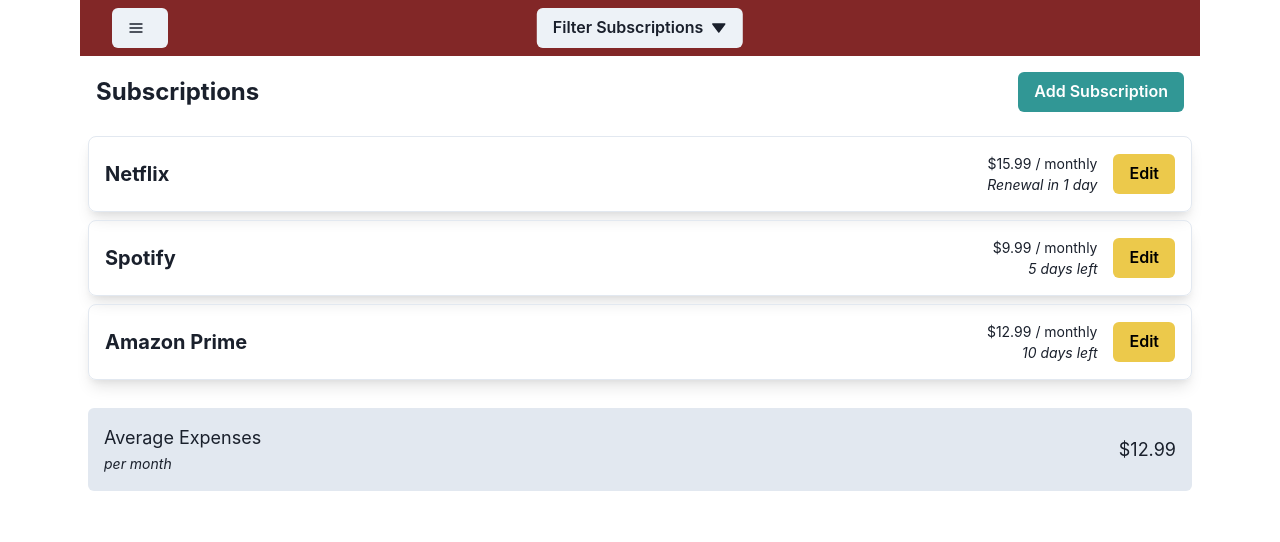
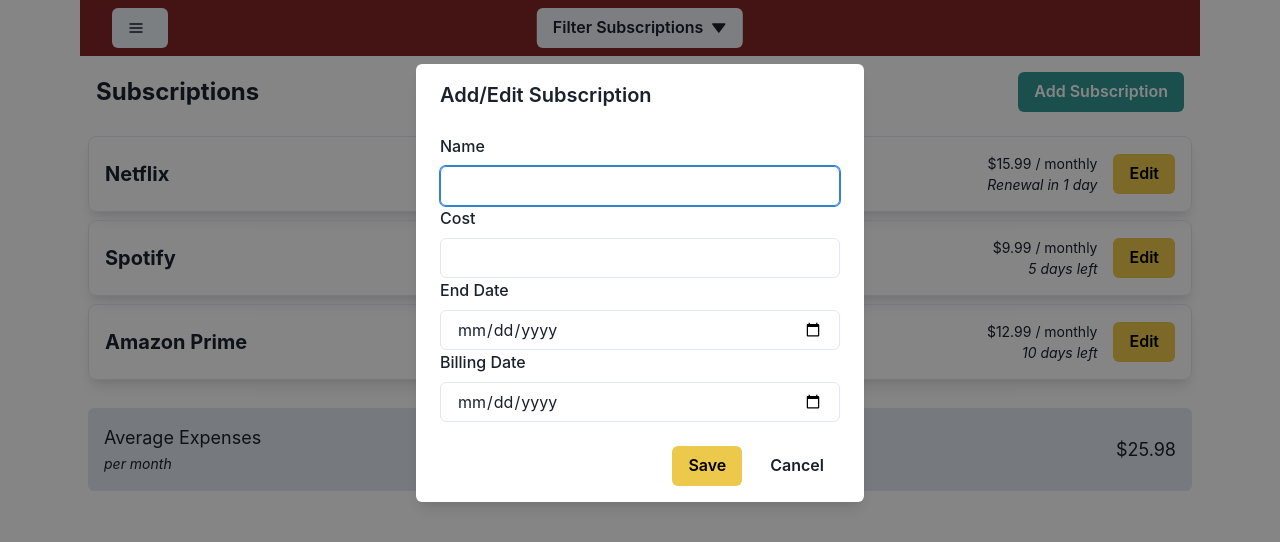
Before and after one commit to rollokd/OnTrial-Subscriptions-Tracker, a React (Vite) app in the folder ontrial/client/: page / in a window 1280 px wide. Both pictures are taken after a click on the button "Add Subscription". Shown: the top 542 px of the page. Built offline with nearby package versions, Linux system fonts and the light colour scheme.

Commit message:
feat: add / edit sub implemented. server init and dep installed

```diff
--- a/ontrial/client/src/components/AddEditSubscriptionForm.jsx
+++ b/ontrial/client/src/components/AddEditSubscriptionForm.jsx
@@ -0,0 +1,86 @@
+import { useEffect, useState } from "react";
+import {
+ Modal,
+ ModalOverlay,
+ ModalContent,
+ ModalHeader,
+ ModalFooter,
+ ModalBody,
+ Button,
+ FormControl,
+ FormLabel,
+ Input,
+} from '@chakra-ui/react'
+
+const AddEditSubscriptionForm = ({ isOpen, onClose, subscription}) => {
+ const [name, setName] = useState('');
+ const [cost, setCost] = useState('');
+ const [billingDate, setBillingDate] = useState('');
+ const [endDate, setEndDate] = useState('');
+
+ useEffect(()=> {
+  if (subscription){
+   setName(subscription.name);
+   setCost(subscription.cost.toString())
+   setBillingDate(subscription.billingDate);
+   setEndDate(subscription.endDate || '');
+  }else{
+   resetForm();
+  }
+ }, [subscription,isOpen]);
+
+   // Reset form fields to default
+  const resetForm = () => {
+    setName('');
+    setCost('');
+    setBillingDate('');
+    setEndDate('');
+  };
+
+ // func to handle the form submission
+ const handleSubmit = (e) => {
+  e.preventDefault();
+  const formData = { name, cost: parseFloat(cost), billingDate, endDate };
+  console.log(formData);
+  onClose();
+ };
+
+ return (
+  <Modal isOpen={isOpen} onClose={() => { onClose(); resetForm(); }}>
+   <ModalOverlay />
+   <ModalContent>
+    <ModalHeader>Add/Edit Subscription</ModalHeader>
+    <form onSubmit={handleSubmit}>
+     <ModalBody>
+      <FormControl>
+       <FormLabel>Name</FormLabel>
+       <Input value={name} onChange={(e)=>setName(e.target.value)}/>
+      </FormControl>
+      <FormControl>
+       <FormLabel>Cost</FormLabel>
+       <Input value={cost} onChange={(e)=>setCost(e.target.value)}/>
+      </FormControl>
+      <FormControl>
+       <FormLabel>End Date</FormLabel>
+       <Input type="date" value={endDate} onChange={(e)=>setEndDate(e.target.value)}/>
+      </FormControl>
+      <FormControl>
+       <FormLabel>Billing Date</FormLabel>
+       <Input type="date" value={billingDate} onChange={(e)=>setBillingDate(e.target.value)}/>
+      </FormControl>
+     </ModalBody>
+     <ModalFooter>
+      <Button colorScheme="yellow" mr={3} type="submit">
+       Save
+      </Button>
+      <Button variant="ghost" onClick={() => { onClose(); resetForm(); }}>
+       Cancel
+      </Button>
+     </ModalFooter>
+    </form>
+   </ModalContent>
+  </Modal>
+ )
+}
+
+export default AddEditSubscriptionForm;
--- a/ontrial/client/src/components/Dashboard.jsx
+++ b/ontrial/client/src/components/Dashboard.jsx
@@ -1,22 +1,41 @@
+import { useState } from 'react';
 import {Box, Flex, Button, Text} from '@chakra-ui/react'
 import SubscriptionList from './SubscriptionList';
 import mockSubscriptions from '../mockSubscriptions';
+import AddEditSubscriptionForm from './AddEditSubscriptionForm'
 
 const Dashboard = () => {
+  const [isFormOpen, setIsFormOpen] = useState(false);
+  const [currentSubscription, setCurrentSubscription] = useState(null);
+
+  const handleEdit = (subscription) => {
+    setCurrentSubscription(subscription);
+    setIsFormOpen(true);
+  };
+
+  const handleClose = () => {
+    setIsFormOpen(false);
+    setCurrentSubscription(null);
+  }
+
   // Calculate average costs per month
   const activeSubscriptions = mockSubscriptions.filter(sub => sub.status === 'Active');
   const totalCost = activeSubscriptions.reduce((acc, curr) => acc + curr.cost, 0);
-  const averageExpenses = activeSubscriptions.length > 0 ? (totalCost / activeSubscriptions.length).toFixed(2) : '0.00';
+  const averageExpenses = totalCost.toFixed(2);
 
 
   return (
     <Box>
       <Flex justifyContent="space-between" alignItems="center" p={4}>
         <Text fontSize="2xl" fontWeight="bold">Subscriptions</Text>
-        <Button colorScheme="teal" onClick={() => console.log('Add Subscription')}>Add Subscription</Button>
+        <Button colorScheme="teal" onClick={() => setIsFormOpen(true)}>Add Subscription</Button>
+        <AddEditSubscriptionForm
+        isOpen={isFormOpen}
+        onClose={handleClose}
+        subscription={currentSubscription} />
       </Flex>
-      <SubscriptionList/>
-      <Flex justifyContent="space-between" alignItems="center" p={4} bg="gray.200" bgOpacity="0.8" borderRadius="md" mt={7} ml={2} mr={2}>
+      <SubscriptionList onEdit={handleEdit}/>
+      <Flex justifyContent="space-between" alignItems="center" p={4} bg="gray.200" bgopacity="0.8" borderRadius="md" mt={7} ml={2} mr={2}>
         <Box>
           <Text fontSize="lg">Average Expenses</Text>
           <Text fontSize="sm" as="i" fontStyle="italic">per month</Text>
--- a/ontrial/client/src/components/SubscriptionItem.jsx
+++ b/ontrial/client/src/components/SubscriptionItem.jsx
@@ -2,7 +2,7 @@
 import { Box, Flex, Text, Button, Spacer } from '@chakra-ui/react';
 import { differenceInDays } from 'date-fns';
 
-const SubscriptionItem = ({ subscription }) => {
+const SubscriptionItem = ({ subscription, onEdit }) => {
   // Calculate days left until the billing date
   const today = new Date();
   const billingDate = new Date(subscription.billingDate);
@@ -24,7 +24,7 @@
       </Flex>
 
       {/* edit button */}
-      <Button colorScheme="yellow" ml={4}>Edit</Button>
+      <Button onClick={onEdit} colorScheme="yellow" ml={4}>Edit</Button>
     </Box>
   );
 };
--- a/ontrial/client/src/components/SubscriptionList.jsx
+++ b/ontrial/client/src/components/SubscriptionList.jsx
@@ -1,11 +1,11 @@
 import SubscriptionItem from "./SubscriptionItem";
 import mockSubscriptions from "../mockSubscriptions"
 
-const SubscriptionList = () => {
+const SubscriptionList = ({onEdit}) => {
   return (
     <div>
       {mockSubscriptions.map(subscription => (
-        <SubscriptionItem key={subscription.id} subscription={subscription} />
+        <SubscriptionItem key={subscription.id} subscription={subscription} onEdit={() => onEdit(subscription)} />
       ))}
     </div>
   );
```
Also changed, not shown: 2 other files (tests, documents, lock files or other folders).
